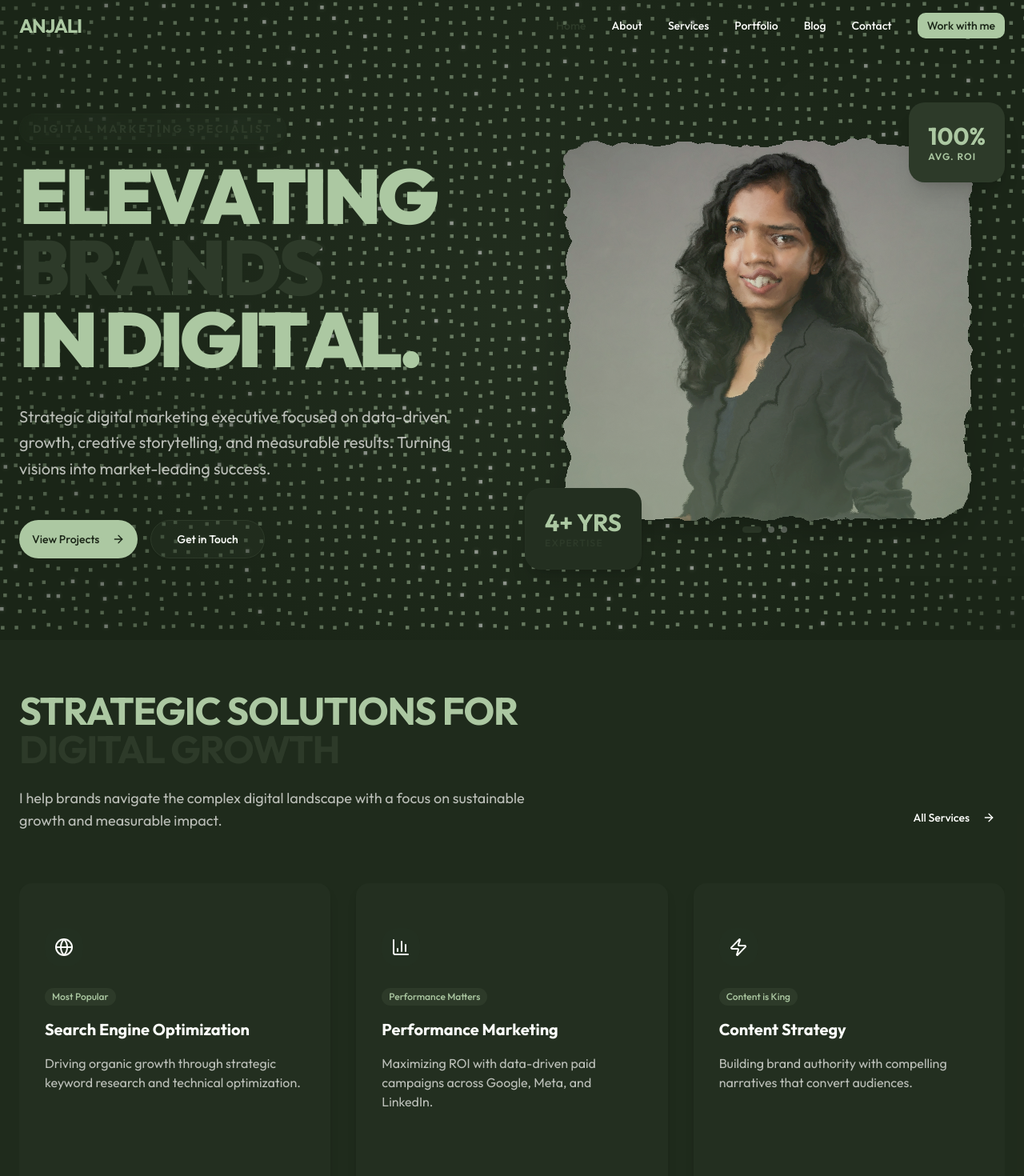
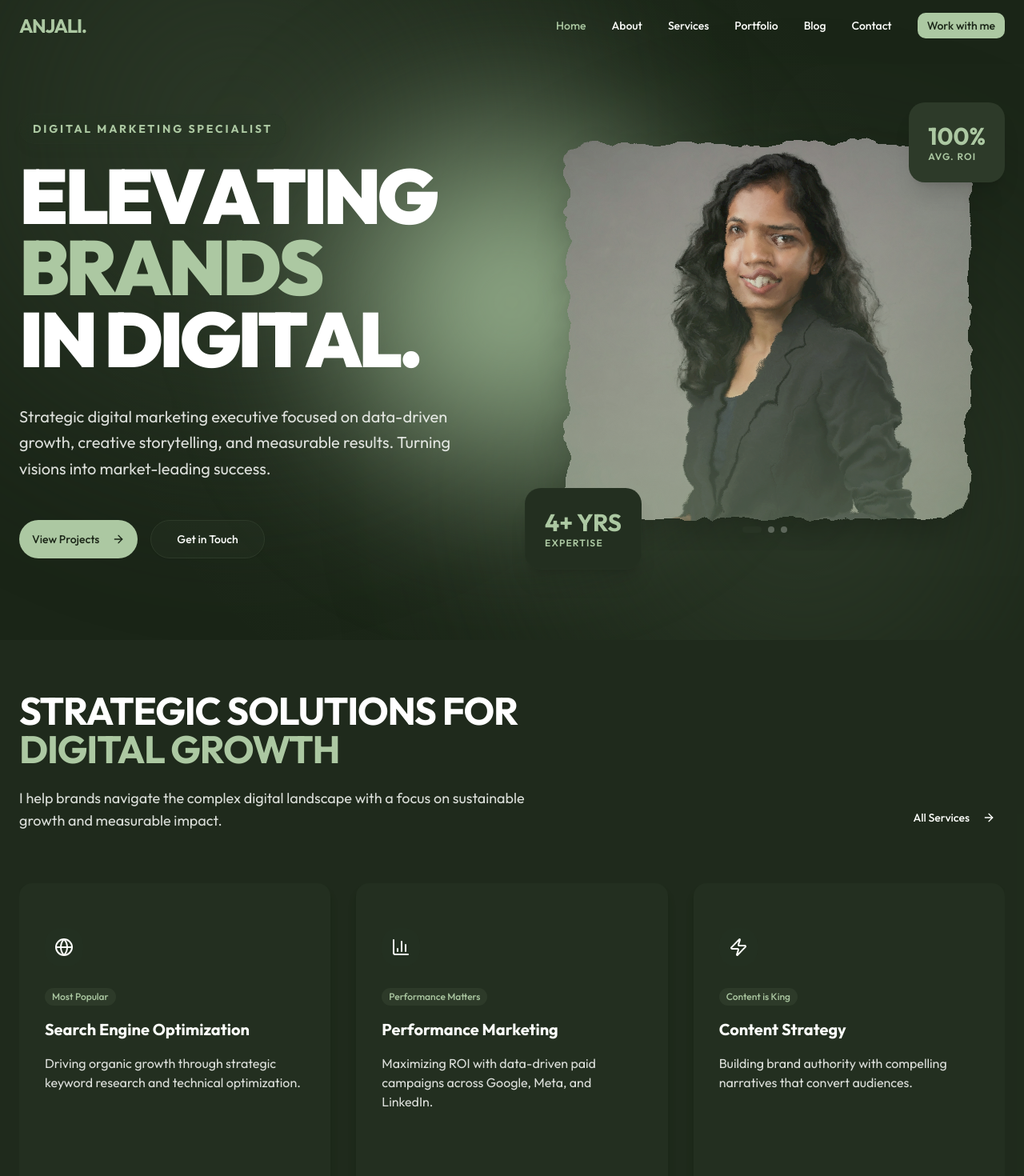
Before and after one commit to minhajzein/anjali, a Next.js app: page / in a window 1280 px wide. Shown: the top 1470 px of the page at 80% size. Built offline with nearby package versions, Linux system fonts and the light colour scheme.

Commit message:
image issue and contrast issues resolved

```diff
--- a/src/app/globals.css
+++ b/src/app/globals.css
@@ -145,6 +145,24 @@
   will-change: transform;
 }
 
+/* Section title accent: readable in both themes (secondary in light, primary in dark) */
+.section-title-accent {
+  @apply text-secondary dark:text-primary;
+}
+
+/* Title combo: main = dark in light mode, white in dark mode; use with section-title-accent for two-tone titles */
+.title-main {
+  @apply text-primary dark:text-white;
+}
+
+/* Force hero image to paint on its own layer so it’s visible in Safari and other browsers */
+.hero-image-container,
+.hero-image-wrapper {
+  transform: translateZ(0);
+  -webkit-backface-visibility: visible;
+  backface-visibility: visible;
+}
+
 .perspective-1000 {
   perspective: 1000px;
 }
--- a/src/app/page.tsx
+++ b/src/app/page.tsx
@@ -108,11 +108,11 @@ export default function Home() {
         <div className="max-w-7xl mx-auto">
           <div className="flex flex-col md:flex-row justify-between items-end mb-16 gap-8">
             <div className="max-w-2xl">
-              <h2 className="text-4xl md:text-5xl font-bold text-primary mb-6 tracking-tight">
+              <h2 className="text-4xl md:text-5xl font-bold title-main mb-6 tracking-tight">
                 STRATEGIC SOLUTIONS FOR{" "}
-                <span className="text-secondary">DIGITAL GROWTH</span>
+                <span className="section-title-accent">DIGITAL GROWTH</span>
               </h2>
-              <p className="text-lg text-foreground/70">
+              <p className="text-lg text-foreground/85">
                 I help brands navigate the complex digital landscape with a
                 focus on sustainable growth and measurable impact.
               </p>
@@ -141,7 +141,7 @@ export default function Home() {
                     </Badge>
                   )}
                   <h3 className="text-xl font-bold mb-4">{service.title}</h3>
-                  <p className="text-foreground/70 mb-6">
+                  <p className="text-foreground/85 mb-6">
                     {service.description}
                   </p>
                 </CardContent>
@@ -156,25 +156,25 @@ export default function Home() {
       <section className="py-16 px-6 bg-primary text-primary-foreground">
         <div className="max-w-7xl mx-auto grid grid-cols-2 md:grid-cols-4 gap-12 text-center">
           <div>
-            <div className="text-5xl font-bold text-secondary mb-2">20+</div>
+            <div className="text-5xl font-bold text-primary-foreground mb-2">20+</div>
             <div className="text-sm uppercase tracking-widest opacity-70 font-semibold">
               Brands Managed
             </div>
           </div>
           <div>
-            <div className="text-5xl font-bold text-secondary mb-2">100%</div>
+            <div className="text-5xl font-bold text-primary-foreground mb-2">100%</div>
             <div className="text-sm uppercase tracking-widest opacity-70 font-semibold">
               Avg. ROI Increase
             </div>
           </div>
           <div>
-            <div className="text-5xl font-bold text-secondary mb-2">1M+</div>
+            <div className="text-5xl font-bold text-primary-foreground mb-2">1M+</div>
             <div className="text-sm uppercase tracking-widest opacity-70 font-semibold">
               Ad Spend Optimized
             </div>
           </div>
           <div>
-            <div className="text-5xl font-bold text-secondary mb-2">4yr</div>
+            <div className="text-5xl font-bold text-primary-foreground mb-2">4yr</div>
             <div className="text-sm uppercase tracking-widest opacity-70 font-semibold">
               Expertise
             </div>
@@ -189,8 +189,8 @@ export default function Home() {
             <Badge variant="secondary" className="mb-4">
               CLIENT SUCCESS
             </Badge>
-            <h2 className="text-4xl md:text-5xl font-bold text-primary mb-6">
-              HEAR FROM MY <span className="text-secondary">PARTNERS</span>
+            <h2 className="text-4xl md:text-5xl font-bold title-main mb-6">
+              HEAR FROM MY <span className="section-title-accent">PARTNERS</span>
             </h2>
           </div>
 
@@ -239,13 +239,13 @@ export default function Home() {
               <Badge variant="secondary" className="mb-4">
                 THE DIALOGUE
               </Badge>
-              <h2 className="text-4xl md:text-5xl font-bold text-primary mb-6 tracking-tight">
-                LATEST <span className="text-secondary">INSIGHTS</span>
+              <h2 className="text-4xl md:text-5xl font-bold title-main mb-6 tracking-tight">
+                LATEST <span className="section-title-accent">INSIGHTS</span>
               </h2>
-              <p className="text-lg text-foreground/70">
-                Exploring the frontiers of digital marketing and sharing what
-                works in the real world.
-              </p>
+<p className="text-lg text-foreground/85">
+              Exploring the frontiers of digital marketing and sharing what
+              works in the real world.
+            </p>
             </div>
             <Button variant="ghost" className="group" asChild>
               <Link href="/blog">
@@ -288,7 +288,7 @@ export default function Home() {
                   <h3 className="text-2xl font-bold text-primary group-hover:text-secondary transition-colors mb-4 line-clamp-2">
                     {post.title}
                   </h3>
-                  <p className="text-foreground/70 mb-8 line-clamp-2">
+                  <p className="text-foreground/85 mb-8 line-clamp-2">
                     {post.excerpt}
                   </p>
                   <Link
@@ -307,9 +307,9 @@ export default function Home() {
       {/* CTA Section */}
       <section className="py-16 px-6 relative overflow-hidden">
         <div className="max-w-4xl mx-auto text-center relative z-10">
-          <h2 className="text-4xl md:text-6xl font-bold text-primary mb-8 tracking-tighter">
+          <h2 className="text-4xl md:text-6xl font-bold title-main mb-8 tracking-tighter">
             READY TO SCALE YOUR{" "}
-            <span className="text-secondary">DIGITAL PRESENCE?</span>
+            <span className="section-title-accent">DIGITAL PRESENCE?</span>
           </h2>
           <Button size="lg" className="rounded-full px-12 h-14 text-lg" asChild>
             <Link href="/contact">Let&apos;s Talk Strategy</Link>
--- a/src/components/layout/navbar.tsx
+++ b/src/components/layout/navbar.tsx
@@ -68,7 +68,7 @@ export function Navbar() {
           href="/"
           className="text-2xl font-bold text-primary tracking-tighter"
         >
-          ANJALI<span className="text-secondary">.</span>
+          ANJALI<span className="section-title-accent">.</span>
         </Link>
 
         {/* Desktop Nav */}
@@ -78,8 +78,8 @@ export function Navbar() {
               key={link.name}
               href={link.href}
               className={cn(
-                "text-sm font-medium transition-colors hover:text-secondary",
-                pathname === link.href ? "text-secondary" : "text-foreground",
+                "text-sm font-medium transition-colors hover:text-secondary dark:hover:text-primary",
+                pathname === link.href ? "section-title-accent" : "text-foreground",
               )}
             >
               {link.name}
@@ -114,8 +114,8 @@ export function Navbar() {
                 href={link.href}
                 className={cn(
                   "text-lg font-medium",
-                  pathname === link.href ? "text-secondary" : "text-foreground",
-                )}
+pathname === link.href ? "section-title-accent" : "text-foreground",
+              )}
                 onClick={() => setIsOpen(false)}
               >
                 {link.name}
--- /dev/null
+++ b/src/components/sections/hero-background.tsx
@@ -0,0 +1,114 @@
+"use client";
+
+import React, { useRef, useLayoutEffect } from "react";
+import gsap from "gsap";
+
+/**
+ * Hero background orbs animated with GSAP — smooth, organic motion.
+ */
+export function HeroBackground() {
+  const containerRef = useRef<HTMLDivElement>(null);
+  const orb1Ref = useRef<HTMLDivElement>(null);
+  const orb2Ref = useRef<HTMLDivElement>(null);
+  const orb3Ref = useRef<HTMLDivElement>(null);
+
+  useLayoutEffect(() => {
+    const ctx = gsap.context(() => {
+      const orbs = [orb1Ref.current, orb2Ref.current, orb3Ref.current].filter(
+        Boolean,
+      ) as HTMLElement[];
+
+      // Entrance: orbs fade and scale in
+      gsap.fromTo(
+        orbs,
+        { opacity: 0, scale: 0.5 },
+        {
+          opacity: 1,
+          scale: 1,
+          duration: 1.4,
+          stagger: 0.15,
+          ease: "power2.out",
+          delay: 0.2,
+        },
+      );
+
+      // Orb 1 — top-left: slow drift + gentle scale pulse
+      gsap.to(orb1Ref.current, {
+        x: "4%",
+        y: "-3%",
+        scale: 1.08,
+        duration: 5,
+        ease: "sine.inOut",
+        repeat: -1,
+        yoyo: true,
+        delay: 1.2,
+      });
+
+      // Orb 2 — bottom-right: opposite phase, slightly longer
+      gsap.to(orb2Ref.current, {
+        x: "-3%",
+        y: "4%",
+        scale: 1.06,
+        duration: 6.5,
+        ease: "sine.inOut",
+        repeat: -1,
+        yoyo: true,
+        delay: 1.5,
+      });
+
+      // Orb 3 — center-right: subtle vertical float + scale
+      gsap.to(orb3Ref.current, {
+        y: "-4%",
+        scale: 1.1,
+        duration: 4,
+        ease: "sine.inOut",
+        repeat: -1,
+        yoyo: true,
+        delay: 1.4,
+      });
+    }, containerRef);
+
+    return () => ctx.revert();
+  }, []);
+
+  return (
+    <div
+      ref={containerRef}
+      className="absolute inset-0 -z-10 overflow-hidden pointer-events-none"
+      aria-hidden
+    >
+      {/* Large soft orb — top left */}
+      <div
+        ref={orb1Ref}
+        className="absolute -top-[40%] -left-[20%] w-[80%] aspect-square rounded-full opacity-[0.12] dark:opacity-[0.08] will-change-transform"
+        style={{
+          background:
+            "radial-gradient(circle, var(--secondary) 0%, transparent 70%)",
+          filter: "blur(60px)",
+        }}
+      />
+      {/* Soft orb — bottom right */}
+      <div
+        ref={orb2Ref}
+        className="absolute -bottom-[30%] -right-[15%] w-[70%] aspect-square rounded-full opacity-[0.1] dark:opacity-[0.06] will-change-transform"
+        style={{
+          background:
+            "radial-gradient(circle, var(--secondary) 0%, transparent 70%)",
+          filter: "blur(80px)",
+        }}
+      />
+      {/* Accent orb — center-right */}
+      <div className="absolute top-1/2 right-1/4 -translate-y-1/2 w-[50%] aspect-square pointer-events-none">
+        <div
+          ref={orb3Ref}
+          className="w-full h-full rounded-full opacity-[0.06] dark:opacity-[0.04] will-change-transform"
+          style={{
+            background:
+              "radial-gradient(circle, var(--primary) 0%, transparent 65%)",
+            filter: "blur(70px)",
+          }}
+        />
+      </div>
+    </div>
+  );
+}
--- a/src/components/sections/hero-image-slideshow.tsx
+++ b/src/components/sections/hero-image-slideshow.tsx
@@ -5,6 +5,16 @@ import gsap from "gsap";
 import Image from "next/image";
 
 const HERO_IMAGES = ["/prof-anjoo.JPG", "/hero-2.jpg", "/hero-3.jpg"];
+
+function isSafari(): boolean {
+  if (typeof window === "undefined") return false;
+  const ua = window.navigator.userAgent;
+  return (
+    ua.includes("Safari") &&
+    !ua.includes("Chrome") &&
+    !ua.includes("Chromium")
+  );
+}
 
 export function HeroImageSlideshow() {
   const containerRef = useRef<HTMLDivElement>(null);
@@ -19,11 +29,15 @@ export function HeroImageSlideshow() {
   const [currentIndex, setCurrentIndex] = useState(0);
   const [nextIndex, setNextIndex] = useState(1);
   const [activeSlot, setActiveSlot] = useState<"A" | "B">("A");
+  // Start false so Safari never gets filter on first paint; effect sets true for other browsers
+  const [useFilter, setUseFilter] = useState(false);
 
   const startTransition = useCallback(
     (targetIndex?: number) => {
       if (isTransitioningRef.current) return;
-      if (!imgDisplacementRef.current || !imgTurbulenceRef.current) return;
+      // Skip filter refs check when filter is disabled (e.g. Safari) — crossfade only
+      if (useFilter && (!imgDisplacementRef.current || !imgTurbulenceRef.current))
+        return;
 
       const target =
         targetIndex !== undefined
@@ -48,9 +62,15 @@ export function HeroImageSlideshow() {
         }
 
         ctxRef.current?.add(() => {
-          // Reset filters/positions for clean start
+          const useDistortion =
+            useFilter &&
+            imgDisplacementRef.current &&
+            imgTurbulenceRef.current;
+
+          if (useDistortion) {
             gsap.set(imgDisplacementRef.current, { attr: { scale: 0 } });
             gsap.set(imgTurbulenceRef.current, { attr: { seed: 1 } });
+          }
 
           // Ensure both are ready for the crossfade
           gsap.set(incoming, { opacity: 1, zIndex: 1 });
@@ -58,14 +78,13 @@ export function HeroImageSlideshow() {
 
           const tl = gsap.timeline({
             onComplete: () => {
-              // Now that animation is done, swap the states to match the visual result
               setCurrentIndex(target);
               setActiveSlot((prev) => (prev === "A" ? "B" : "A"));
               isTransitioningRef.current = false;
             },
           });
 
-          // Distortion phase
+          if (useDistortion) {
             tl.to(
               imgDisplacementRef.current,
               { attr: { scale: 120 }, duration: 0.7, ease: "power2.in" },
@@ -76,24 +95,25 @@ export function HeroImageSlideshow() {
               { attr: { seed: 20 }, duration: 0.7, ease: "none" },
               0,
             );
+          }
 
-          // Fade phase
           tl.to(
             outgoing,
             { opacity: 0, duration: 0.4, ease: "power2.in" },
-            0.4,
+            useDistortion ? 0.4 : 0,
           );
 
-          // Resolution phase
+          if (useDistortion) {
             tl.to(
               imgDisplacementRef.current,
               { attr: { scale: 0 }, duration: 0.5, ease: "power2.out" },
               0.8,
             );
+          }
         });
       });
     },
-    [currentIndex, activeSlot],
+    [currentIndex, activeSlot, useFilter],
   );
 
   // Use a stable ref for the transition function to avoid clearing the interval unnecessarily
@@ -101,6 +121,11 @@ export function HeroImageSlideshow() {
   useEffect(() => {
     transitionRef.current = startTransition;
   }, [startTransition]);
+
+  // Enable SVG filter only on non-Safari so the hero image is visible everywhere (Safari hides content with filter: url())
+  useEffect(() => {
+    setUseFilter(!isSafari());
+  }, []);
 
   useEffect(() => {
     ctxRef.current = gsap.context(() => {}, containerRef);
@@ -122,8 +147,13 @@ export function HeroImageSlideshow() {
       className="order-1 lg:order-2 relative h-[90%] flex flex-col justify-center mt-10 md:mt-0 items-center hero-image-container"
     >
       <div
-        className="relative aspect-[4/5] md:aspect-square h-[80%] lg:aspect-[4/5] w-full max-w-[500px] mx-auto rounded-[2rem] shadow-2xl overflow-hidden"
-        style={{ filter: "url(#image-distortion)" }}
+        className="relative aspect-[4/5] md:aspect-square h-[80%] lg:aspect-[4/5] w-full max-w-[500px] mx-auto rounded-[2rem] shadow-2xl overflow-hidden hero-image-wrapper"
+        style={{
+          filter: useFilter ? "url(#image-distortion)" : "none",
+          transform: "translateZ(0)",
+          WebkitBackfaceVisibility: "visible" as const,
+          backfaceVisibility: "visible",
+        }}
       >
         {/* Slot A */}
         <div
@@ -187,7 +217,7 @@ export function HeroImageSlideshow() {
       {/* Floating Stats Decor */}
       <div className="hero-decor absolute bottom-0 left-0 bg-card p-6 rounded-2xl shadow-xl border border-secondary/20 hidden md:block">
         <div className="text-3xl font-bold text-primary">4+ YRS</div>
-        <div className="text-xs font-semibold text-secondary uppercase tracking-widest">
+        <div className="text-xs font-semibold section-title-accent uppercase tracking-widest">
           Expertise
         </div>
       </div>
--- a/src/components/sections/hero.tsx
+++ b/src/components/sections/hero.tsx
@@ -8,7 +8,7 @@ import { Button } from "@/components/ui/button";
 import Link from "next/link";
 import { ArrowRight } from "lucide-react";
 import Image from "next/image";
-import { PixelGridBackground } from "./pixel-grid-background";
+import { HeroBackground } from "./hero-background";
 
 gsap.registerPlugin(ScrollTrigger);
 
@@ -24,13 +24,21 @@ const HeroImageSlideshow = dynamic(
     // Show the first image as a static placeholder while JS loads
     loading: () => (
       <div className="order-1 lg:order-2 relative h-[90%] flex flex-col justify-center items-center hero-image-container">
-        <div className="relative aspect-[4/5] md:aspect-square h-[80%] lg:aspect-[4/5] w-full max-w-[500px] mx-auto rounded-[2rem] shadow-2xl overflow-hidden">
+        <div
+          className="relative aspect-[4/5] md:aspect-square h-[80%] lg:aspect-[4/5] w-full max-w-[500px] mx-auto rounded-[2rem] shadow-2xl overflow-hidden"
+          style={{
+            transform: "translateZ(0)",
+            WebkitBackfaceVisibility: "visible",
+            backfaceVisibility: "visible",
+          }}
+        >
           <Image
             src="/prof-anjoo.JPG"
             alt="Anjali - Digital Marketing Specialist"
             fill
             className="object-cover"
             priority
+            sizes="(max-width: 768px) 100vw, 500px"
           />
           <div className="absolute inset-0 bg-gradient-to-t from-primary/40 to-transparent pointer-events-none" />
         </div>
@@ -120,15 +128,15 @@ export function Hero() {
         <div className="grid lg:grid-cols-2 gap-12 lg:gap-8 items-center">
           {/* Text Content */}
           <div className="order-2 lg:order-1">
-            <div className="mb-6 inline-block py-2 px-4 text-primary rounded-full bg-secondary/10 backdrop-blur-md border border-secondary/20 text-secondary text-xs md:text-sm font-bold tracking-[0.2em] shadow-lg shadow-secondary/5">
+            <div className="mb-6 inline-block py-2 px-4 rounded-full bg-secondary/10 backdrop-blur-md border border-secondary/20 text-primary text-xs md:text-sm font-bold tracking-[0.2em] shadow-lg shadow-secondary/5">
               DIGITAL MARKETING SPECIALIST
             </div>
 
-            <h1 className="text-5xl md:text-7xl lg:text-8xl font-black leading-[0.85] tracking-tighter text-primary mb-8 perspective-1000">
+            <h1 className="text-5xl md:text-7xl lg:text-8xl font-black leading-[0.85] tracking-tighter title-main mb-8 perspective-1000">
               <div className="hero-title-line overflow-hidden pb-2">
                 {splitText("ELEVATING")}
               </div>
-              <div className="hero-title-line overflow-hidden text-secondary pb-2">
+              <div className="hero-title-line overflow-hidden section-title-accent pb-2">
                 {splitText("BRANDS")}
               </div>
               <div className="hero-title-line overflow-hidden pb-2">
@@ -136,7 +144,7 @@ export function Hero() {
               </div>
             </h1>
 
-            <p className="hero-subtitle text-lg md:text-xl text-foreground/70 max-w-xl mb-12 leading-relaxed">
+            <p className="hero-subtitle text-lg md:text-xl text-foreground/85 max-w-xl mb-12 leading-relaxed">
               Strategic digital marketing executive focused on data-driven
               growth, creative storytelling, and measurable results. Turning
               visions into market-leading success.
@@ -167,8 +175,8 @@ export function Hero() {
       {/* Background Decorative Element */}
       <div className="absolute top-1/2 right-0 -translate-y-1/2 w-1/4 h-[80%] bg-secondary/5 -z-10 rounded-l-[5rem] hidden lg:block" />
 
-      {/* Interactive Pixel Grid Background */}
-      <PixelGridBackground />
+      {/* Soft gradient orbs background */}
+      <HeroBackground />
 
       {/* Subtle Background Gradient */}
       <div className="absolute inset-0 bg-[radial-gradient(circle_at_50%_50%,rgba(172,200,162,0.05),transparent_70%)] -z-20" />
```
Also changed, not shown: src/app/about/page.tsx (+6 -6 lines), src/app/blog/page.tsx (+6 -6 lines), src/app/contact/page.tsx (+9 -9 lines), src/app/portfolio/page.tsx (+5 -5 lines), src/app/services/page.tsx (+5 -5 lines). Lines whose indentation alone changed are shown as unchanged.
